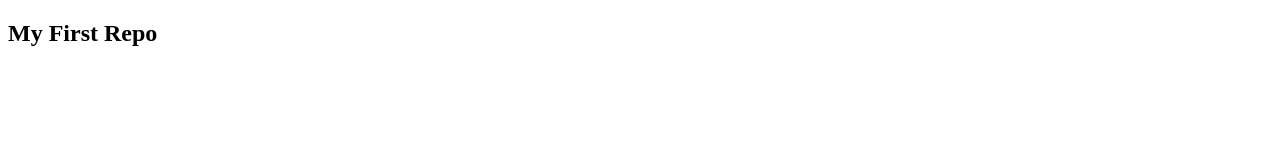
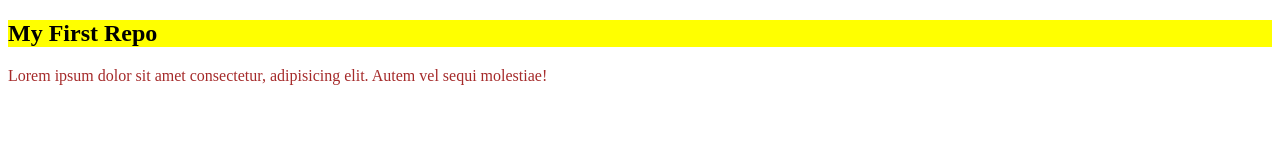
Before and after one commit to ibrahim2102/my-first-repo, a plain HTML site: page index.html in a window 1280 px wide. Drawn offline with Linux system fonts and the light colour scheme.

Commit message:
added the first blog

```diff
--- a/index.html
+++ b/index.html
@@ -4,8 +4,11 @@
     <meta charset="UTF-8">
     <meta name="viewport" content="width=device-width, initial-scale=1.0">
     <title>First</title>
+    <link rel="stylesheet" href="style.css">
 </head>
 <body>
     <h2>My First Repo</h2>
+
+    <P>Lorem ipsum dolor sit amet consectetur, adipisicing elit. Autem vel sequi molestiae!</P>
 </body>
 </html>
--- /dev/null
+++ b/style.css
@@ -0,0 +1,7 @@
+h2{
+    background-color: yellow;
+}
+
+p{
+    color: brown;
+}
```
